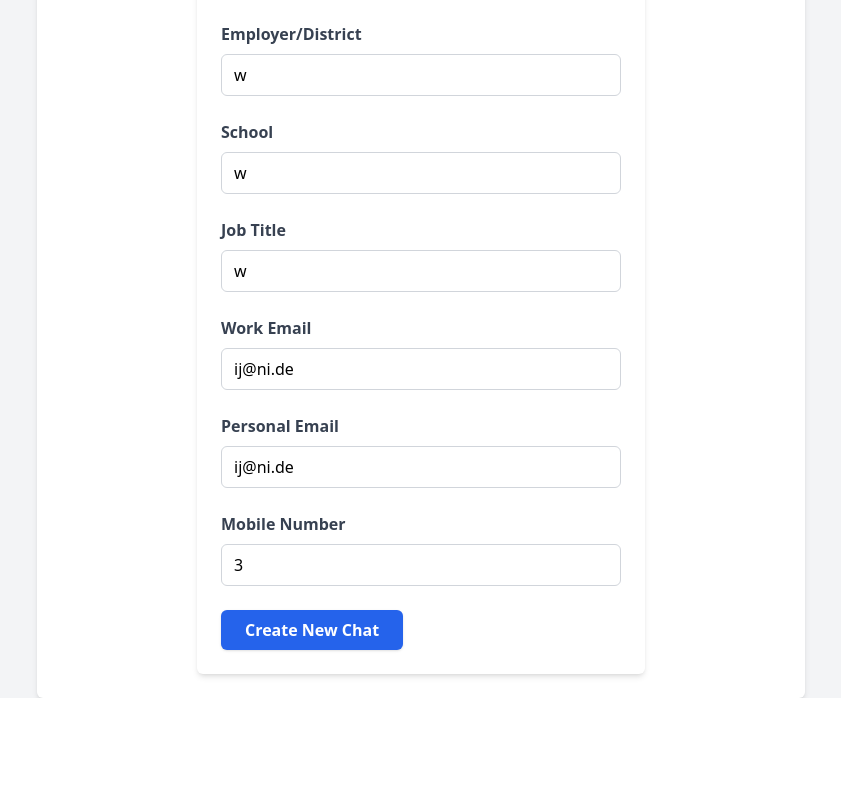
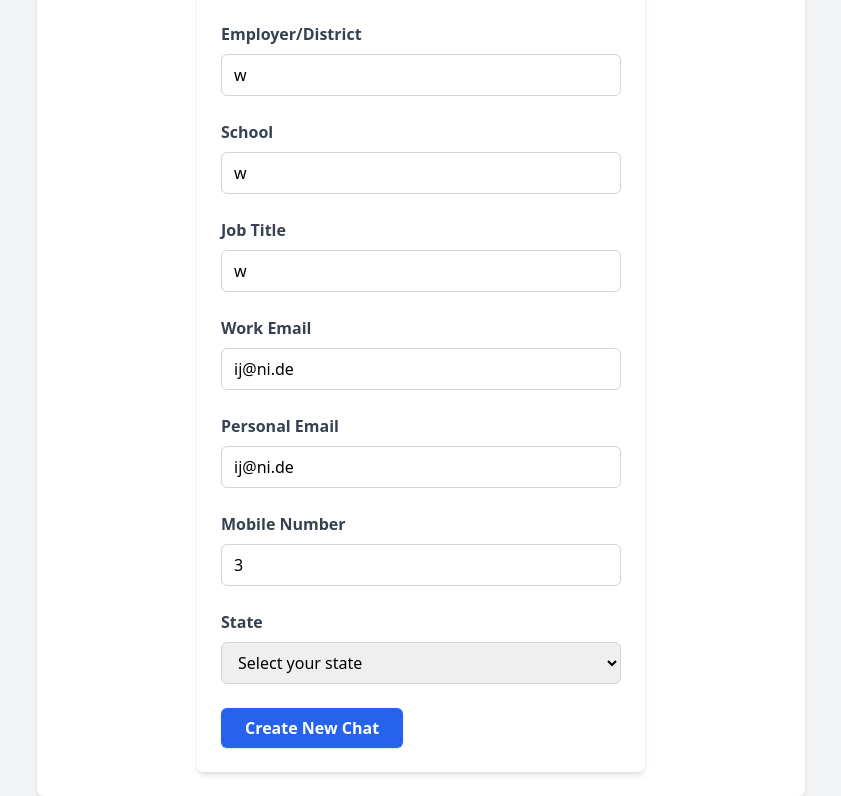
Before and after one commit to demarijm/chrisbot, a SvelteKit app: page / in a window 1280 px wide. Shown: the part 294-1090 px from the top of the page, without its empty margins (219-1060 px from the left). Before the commit the page ends 992 px from the top, so only its background shows below. Built offline with nearby package versions, Linux system fonts and the light colour scheme.

Commit message:
deployable

```diff
--- a/src/components/GeneralForm.svelte
+++ b/src/components/GeneralForm.svelte
@@ -9,6 +9,59 @@
 	let workEmail = 'ij@ni.de';
 	let personalEmail = 'ij@ni.de';
 	let mobileNumber = '3';
+	let selectedState = '';
+	const states = [
+		'AL',
+		'AK',
+		'AZ',
+		'AR',
+		'CA',
+		'CO',
+		'CT',
+		'DE',
+		'FL',
+		'GA',
+		'HI',
+		'ID',
+		'IL',
+		'IN',
+		'IA',
+		'KS',
+		'KY',
+		'LA',
+		'ME',
+		'MD',
+		'MA',
+		'MI',
+		'MN',
+		'MS',
+		'MO',
+		'MT',
+		'NE',
+		'NV',
+		'NH',
+		'NJ',
+		'NM',
+		'NY',
+		'NC',
+		'ND',
+		'OH',
+		'OK',
+		'OR',
+		'PA',
+		'RI',
+		'SC',
+		'SD',
+		'TN',
+		'TX',
+		'UT',
+		'VT',
+		'VA',
+		'WA',
+		'WV',
+		'WI',
+		'WY'
+	];
 
 	// 2) Store submitted data (so it can be displayed after submission)
 	let submittedData: {
@@ -27,7 +80,7 @@
 	function handleSubmit(event: Event) {
 		event.preventDefault();
 		// Create a NEW conversation in Botpress "chat" every time:
-		chatUrl = `${window.location.origin}/chat?firstName=${firstName}&lastName=${lastName}&employerDistrict=${employerDistrict}&school=${school}&jobTitle=${jobTitle}&workEmail=${workEmail}&personalEmail=${personalEmail}&mobileNumber=${mobileNumber}`;
+		chatUrl = `${window.location.origin}/chat?firstName=${firstName}&lastName=${lastName}&employerDistrict=${employerDistrict}&school=${school}&jobTitle=${jobTitle}&workEmail=${workEmail}&personalEmail=${personalEmail}&mobileNumber=${mobileNumber}&state=${selectedState}`;
 
 		// Save the submitted form data into `submittedData`
 
@@ -148,6 +201,20 @@
 			class="block w-full rounded-md border border-gray-300 px-3 py-2 focus:border-blue-400 focus:outline-none focus:ring focus:ring-blue-200"
 		/>
 	</div>
+	<div>
+		<label for="selectedState" class="mb-2 block font-semibold text-gray-700">State</label>
+		<select
+			id="selectedState"
+			bind:value={selectedState}
+			required
+			class="block w-full rounded-md border border-gray-300 px-3 py-2 focus:border-blue-400 focus:outline-none focus:ring focus:ring-blue-200"
+		>
+			<option value="" disabled selected>Select your state</option>
+			{#each states as st}
+				<option value={st}>{st}</option>
+			{/each}
+		</select>
+	</div>
 
 	<button
 		type="submit"
```
